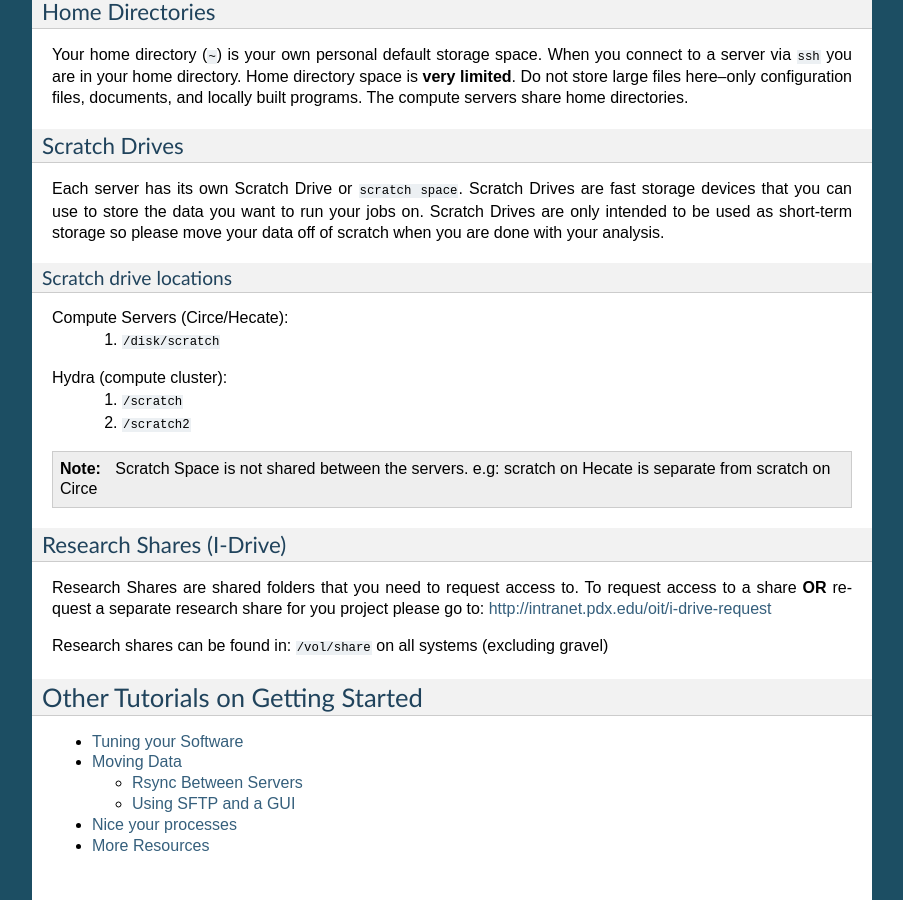
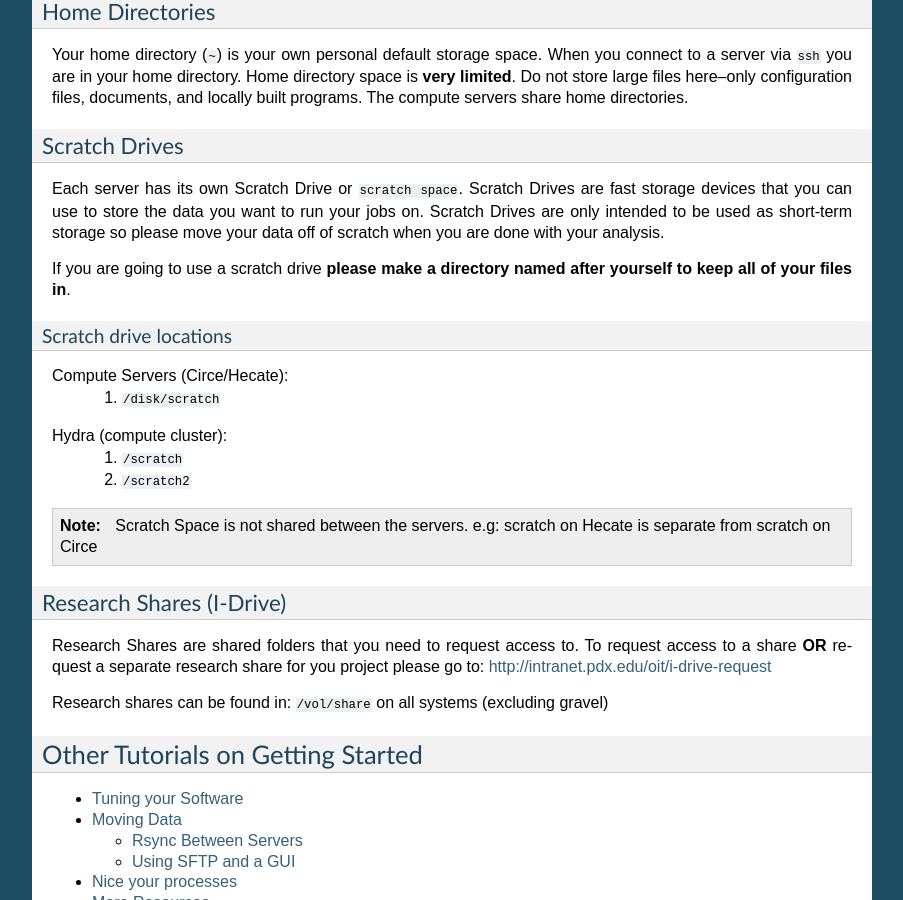
Before and after one commit to PSU-Research-Computing/psurc-docs, a Sphinx documentation site: the page built from source/getting_started/index.rst, in a window 1280 px wide and 900 px high, scrolled down 1242 px. Shown: the whole window, without its empty margins (198-1101 px from the left). Built offline with Sphinx 7.4.7, drawn with Linux system fonts in a browser that asks for light colours.

Commit message:
Added note about creating dir in scratch

```diff
--- a/source/getting_started/index.rst
+++ b/source/getting_started/index.rst
@@ -60,6 +60,8 @@ Scratch Drives
 --------------
 Each server has its own Scratch Drive or ``scratch space``. Scratch Drives are fast storage devices that you can use to store the data you want to run your jobs on. Scratch Drives are only intended to be used as short-term storage so please move your data off of scratch when you are done with your analysis.
 
+If you are going to use a scratch drive **please make a directory named after yourself to keep all of your files in**.
+
 =======================
 Scratch drive locations
 =======================
```
